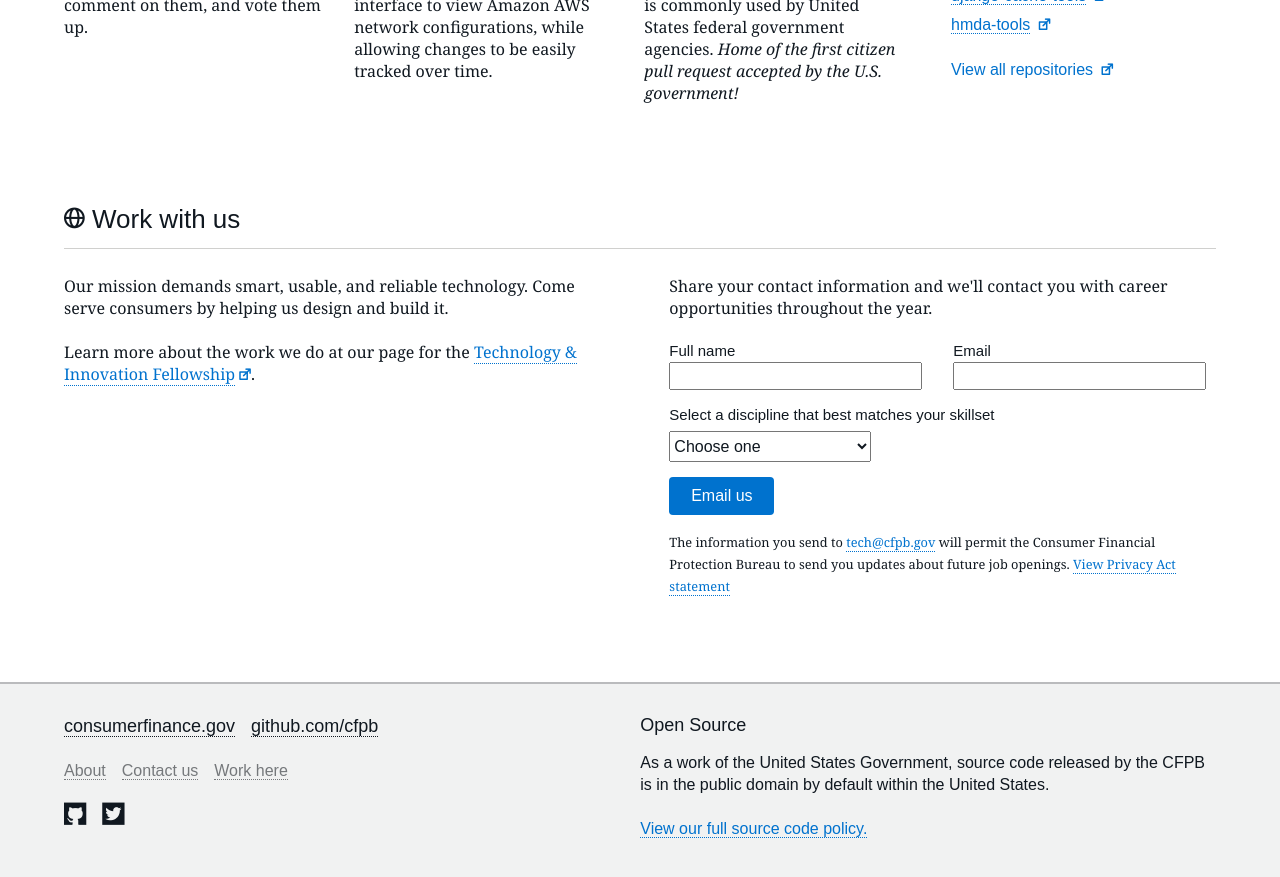
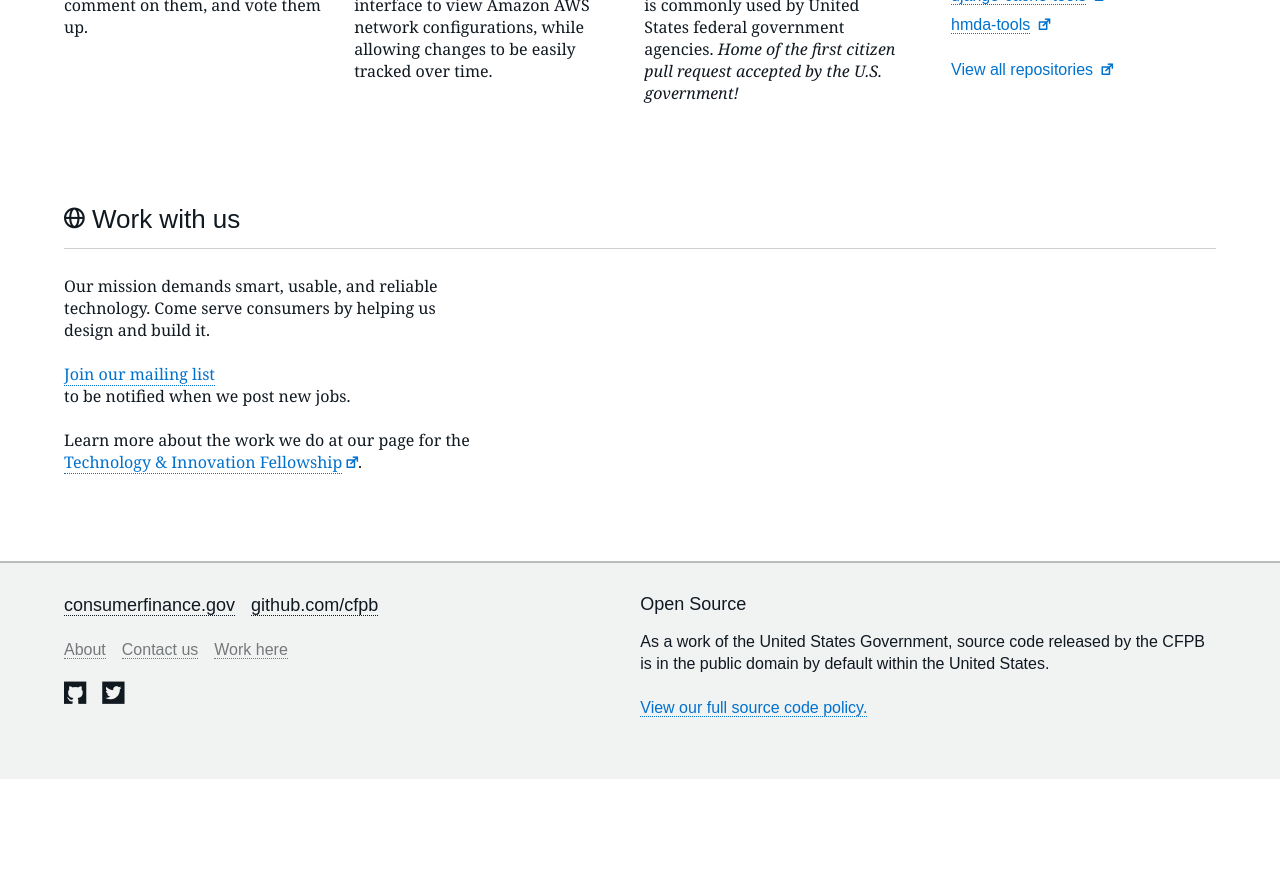
Before and after one commit to cfpb/cfpb.github.io, a Jekyll site: the page built from index.html, in a window 1280 px wide and 900 px high, scrolled down 1521 px. Shown: the top 877 px of the window. Built offline with Jekyll 4.4.1, drawn with Linux system fonts in a browser that asks for light colours; nearby versions of some CDN libraries; some web fonts are replaced; after the commit the page ends 2300 px from its top, so only the background shows below that.

Commit message:
Removed email section, added new links

```diff
--- a/index.html
+++ b/index.html
@@ -29,7 +29,7 @@
                     <section class="sidebar">
                         <h2 class="sidebar_head">Want to make a difference?</h2>
                         <p>Join the CFPB and help us build a better financial future. Get in touch and we'll give you a heads up about relevant opportunities as they become available.</p>
-                        <a href="#job-signup" class="btn btn-primary">Work with us</a>
+                        <a href="https://public.govdelivery.com/accounts/USCFPB/subscriber/new?topic_id=USCFPB_142" class="btn btn-primary">Work with us</a>
                     </section>
                 </div>
             </section> <!-- /.hero -->
@@ -230,6 +230,12 @@
                             Our mission demands smart, usable, and reliable technology.
                             Come serve consumers by helping us design and build it.
                         </p>
+                        <div>
+                            <a href="https://public.govdelivery.com/accounts/USCFPB/subscriber/new?topic_id=USCFPB_142">Join our mailing list</a>
+                        <p>
+                            to be notified when we post new jobs.
+                        </p>
+                        </div>
                         {% comment %}
                         <p>We're currently looking for: </p>
                         <ul>
@@ -244,47 +250,5 @@
                             <i class="icon-external-link"></i>.
                         </p>
                     </div>
-                    <div class="job-half">
-                        <form class="recruit-form">
-                            <p>
-                            Share your contact information and
-                            we'll contact you with career opportunities throughout the year.
-                            </p>
-                            <div class="recruit_chunk recruit_chunk__name">
-                                <label class="recruit_fullname" for="recruit-name">
-                                    Full name
-                                </label>
-                                <input type="text" id="recruit-name" class="js-recruit-name" name="fullname">
-                            </div>
-                            <div class="recruit_chunk recruit_chunk__email">
-                                <label class="recruit_email" for="email">
-                                    Email
-                                </label>
-                                <input type="email" id="email" class="js-recruit-email" name="email">
-                            </div>
-
-                            <div class="recruit_chunk recruit_chunk__discipline">
-                                <label class="recruit_discipline" for="discipline">
-                                    Select a discipline that best matches your skillset
-                                </label>
-                                <select id="discipline" name="discipline" class="js-recruit-discipline">
-                                    <option value="">Choose one</option>
-                                    <option>Graphic Design</option>
-                                    <option>Interaction Design</option>
-                                    <option>User Experience</option>
-                                    <option>Content Strategy</option>
-                                    <option>Front-End Development</option>
-                                    <option>Back-End Development</option>
-                                    <option>Cyber-security</option>
-                                    <option>Data Analysis</option>
-                                    <option>Dev Ops</option>
-                                </select>
-                            </div>
-
-                            <a href="mailto:tech@cfpb.gov?subject=Interested in working in tech at CFPB&body=First name:%0D%0ALast name:%0D%0ADiscipline: %0D%0AResume:" class="btn btn-primary recruit_submit js-recruit-submit">Email us</a>
-
-                            <p class="u-disclaimer"><small>The information you send to <a href="mailto:tech@cfpb.gov?subject=Interested in working in tech at CFPB">tech@cfpb.gov</a> will permit the Consumer Financial Protection Bureau to send you updates about future job openings. <a href="privacy-act-statement/">View Privacy Act statement</a></small></p>
-                        </form>
-                    </div>
                 </section>
             </section>
```
